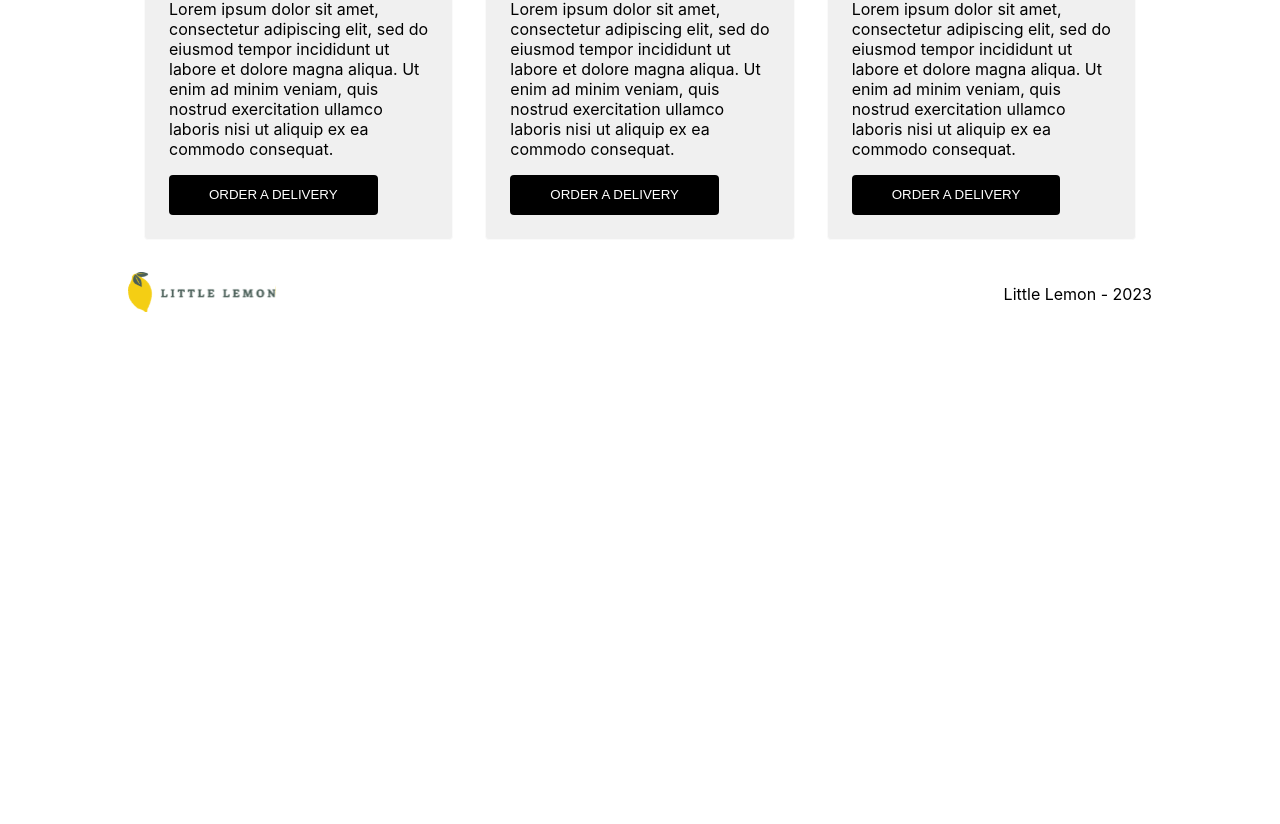
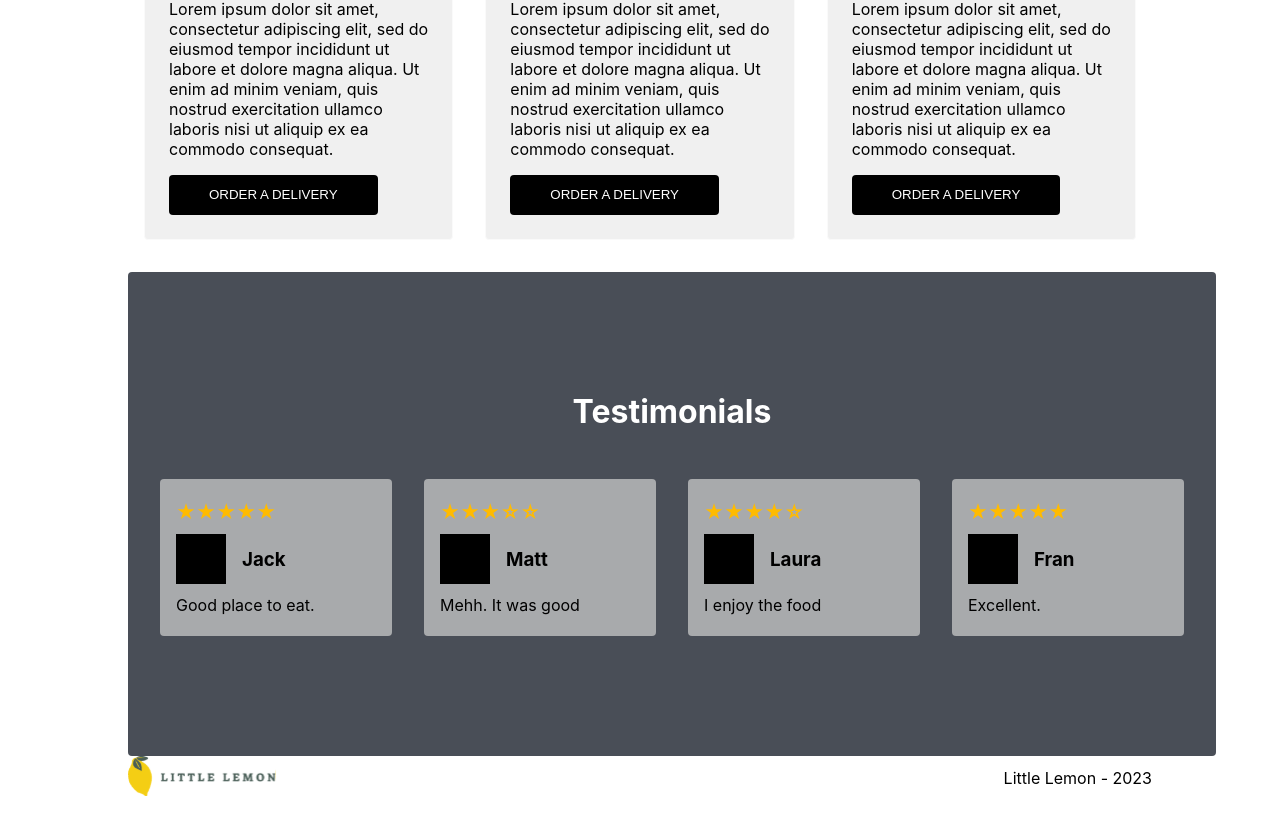
Before and after one commit to franciscoarocas/MetaFrontEndDeveloperCoursera, a React (Create React App) app: page / in a window 1280 px wide. Shown: the part 864-1688 px from the top of the page. Before the commit the page ends 1204 px from the top, so only its background shows below. Built offline with nearby package versions, Linux system fonts and the light colour scheme.

Commit message:
Added testimonials

```diff
--- a/src/App.css
+++ b/src/App.css
@@ -115,3 +115,48 @@ nav li a {
   background-size: cover;
   border-radius: 4px 4px 0 0;
 }
+
+.testimonials {
+  width: 100%;
+  padding: 15vh 2rem;
+  border-radius: 4px;
+  background-color: var(--brand-dark);
+}
+
+.testimonials h1 {
+  color: white;
+  text-align: center;
+  margin-top: 0;
+  margin-bottom: 3rem;
+}
+
+.testimonial {
+  padding: 1rem;
+  background-color: #ccccccbb;
+  border-radius: 4px;
+  width: 200px;
+}
+
+.avatar {
+  width: 50px;
+  height: 50px;
+  background-color: black;
+}
+
+.user {
+  display: flex;
+  align-items: center;
+}
+
+.user h3 {
+  margin-left: 1rem;
+}
+
+.testimonial h6, .testimonial p {
+  margin: 5px 0;
+}
+
+.stars {
+  font-size: 1.2rem;
+  color: rgb(255, 187, 0);
+}
--- a/src/components/home/home.js
+++ b/src/components/home/home.js
@@ -5,6 +5,7 @@ import Button from "../button/button";
 
 import data from "../../data.json";
 import Special from "../special/special";
+import Testimonial from "../testimonial/testimonial";
 
 const Home = () => {
 
@@ -22,6 +23,14 @@ const Home = () => {
           data['specials'].map((special, key) => <Special key={key} {...special}/>)
         }
       </div>
+      <div className="testimonials">
+        <h1>Testimonials</h1>
+        <div className="spaceBetween">
+          {
+            data['testimonials'].map((testimonial, key) => <Testimonial key={key} {...testimonial}/>)
+          }
+        </div>
+      </div>
     </Template>
   );
 
--- /dev/null
+++ b/src/components/testimonial/testimonial.js
@@ -0,0 +1,25 @@
+
+const Testimonial = ({rating, name, text}) => {
+
+  return (
+    <div className="testimonial">
+      <h6 className="stars">
+        {
+          [1,2,3,4,5].map((item) => {
+            return (
+              item > rating ? <span>☆</span> : <span>★</span>
+            )
+          })
+        }
+      </h6>
+      <div className="user">
+        <div className="avatar"/>
+        <h3>{name}</h3>
+      </div>
+      <p>{text}</p>
+    </div>
+  );
+
+};
+
+export default Testimonial;
--- a/src/data.json
+++ b/src/data.json
@@ -16,5 +16,27 @@
       "title" : "Lemon Dessert",
       "img"   : "/icons_assets/lemon_dessert.jpg"
     }
+  ],
+  "testimonials" : [
+    {
+      "name"   : "Jack",
+      "rating" : 5,
+      "text"   : "Good place to eat."
+    },
+    {
+      "name"   : "Matt",
+      "rating" : 3,
+      "text"   : "Mehh. It was good"
+    },
+    {
+      "name"   : "Laura",
+      "rating" : 4,
+      "text"   : "I enjoy the food"
+    },
+    {
+      "name"   : "Fran",
+      "rating" : 5,
+      "text"   : "Excellent."
+    }
   ]
 }
```
